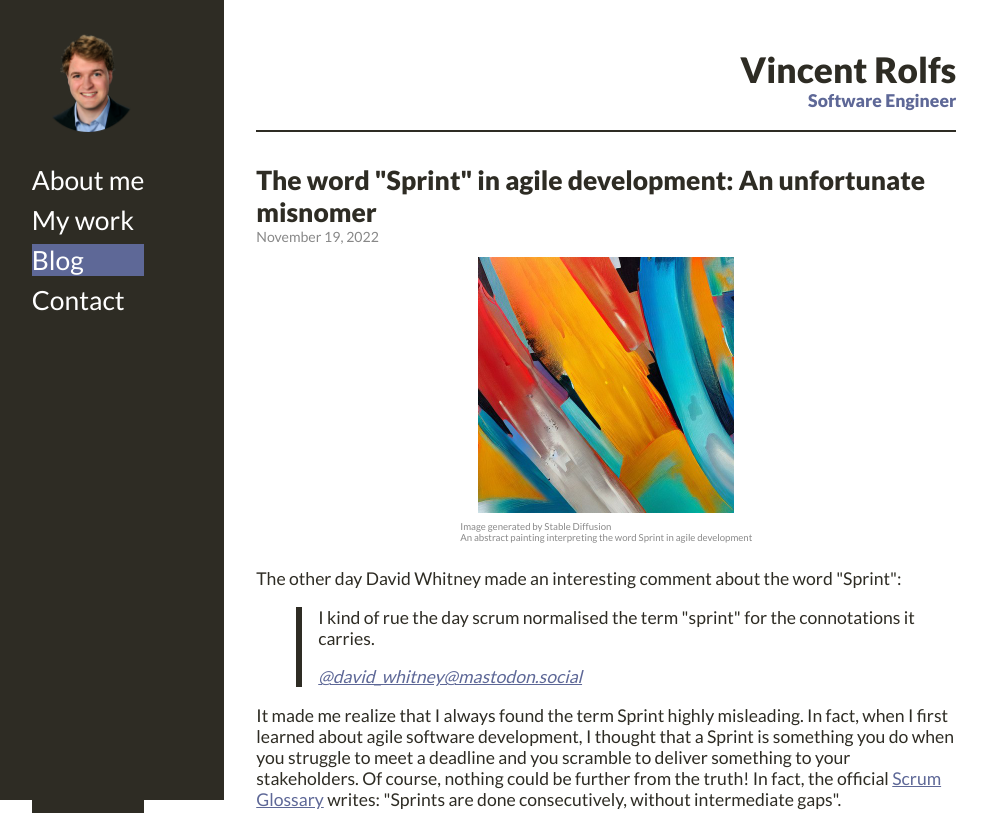
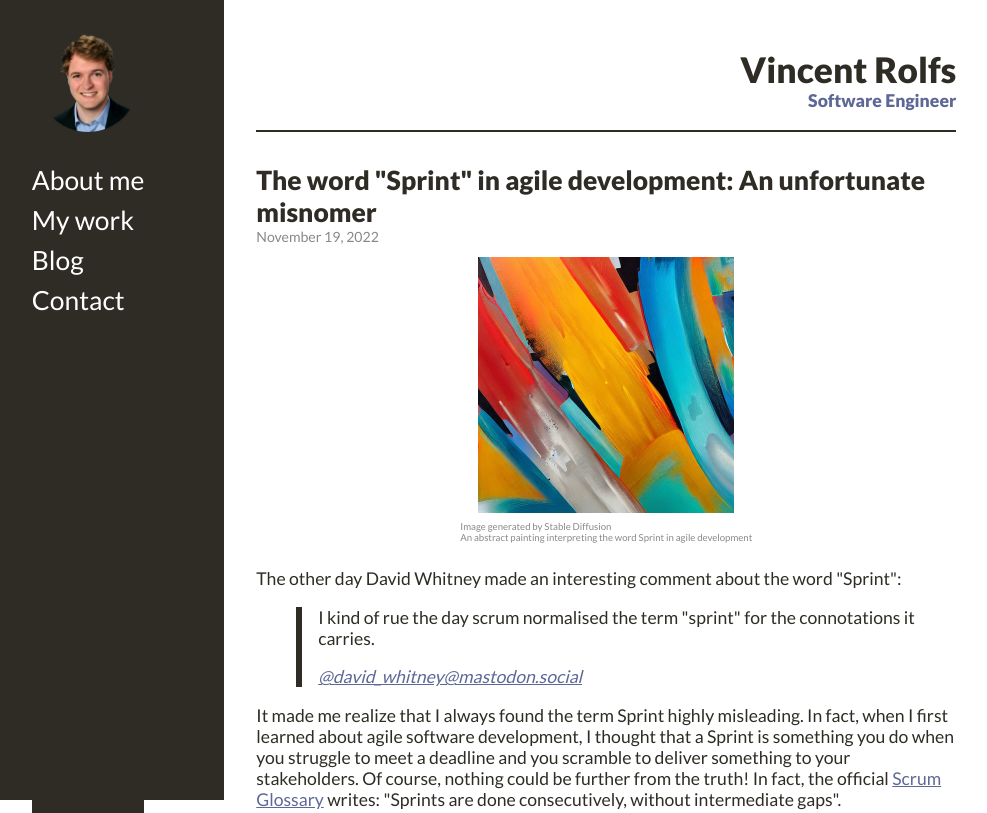
Before and after one commit to vincentrolfs/vincentrolfs.github.io, a plain HTML site: page blog/sprint.html in a window 1280 px wide. Shown: the top 813 px of the page, without its empty margins (146-1133 px from the left). Drawn offline with Linux system fonts and the light colour scheme.

Commit message:
Fix wrong nav

```diff
--- a/blog/sprint.html
+++ b/blog/sprint.html
@@ -58,7 +58,7 @@
 <nav>
     <a class="" href="/">About me</a>
     <a class="" href="/my-work">My work</a>
-    <a class="selected" href="/blog">Blog</a>
+    <a class="" href="/blog">Blog</a>
     <a class="" href="/contact">Contact</a>
 </nav>
 
```
Also changed, not shown: 1 other file.
